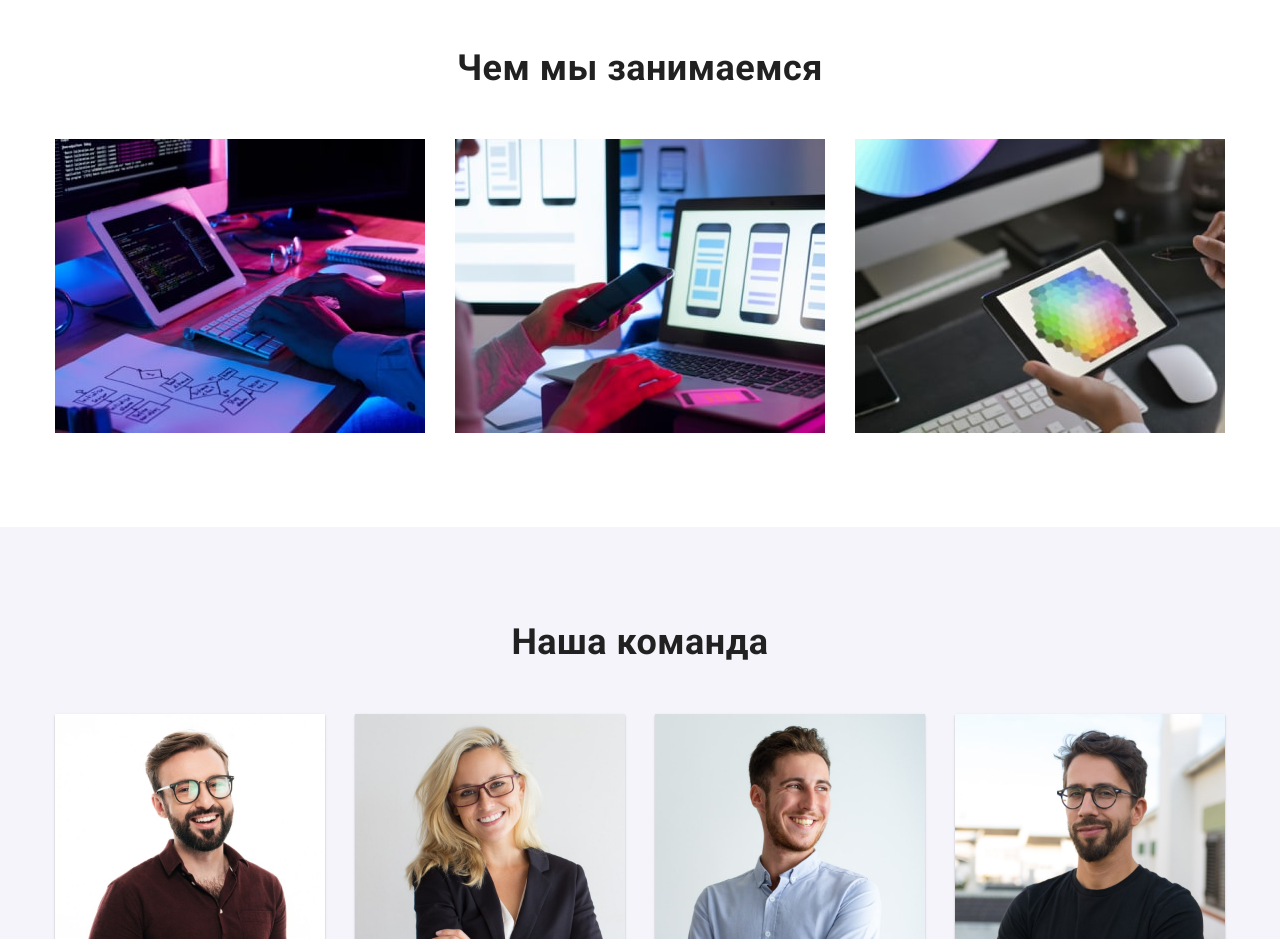
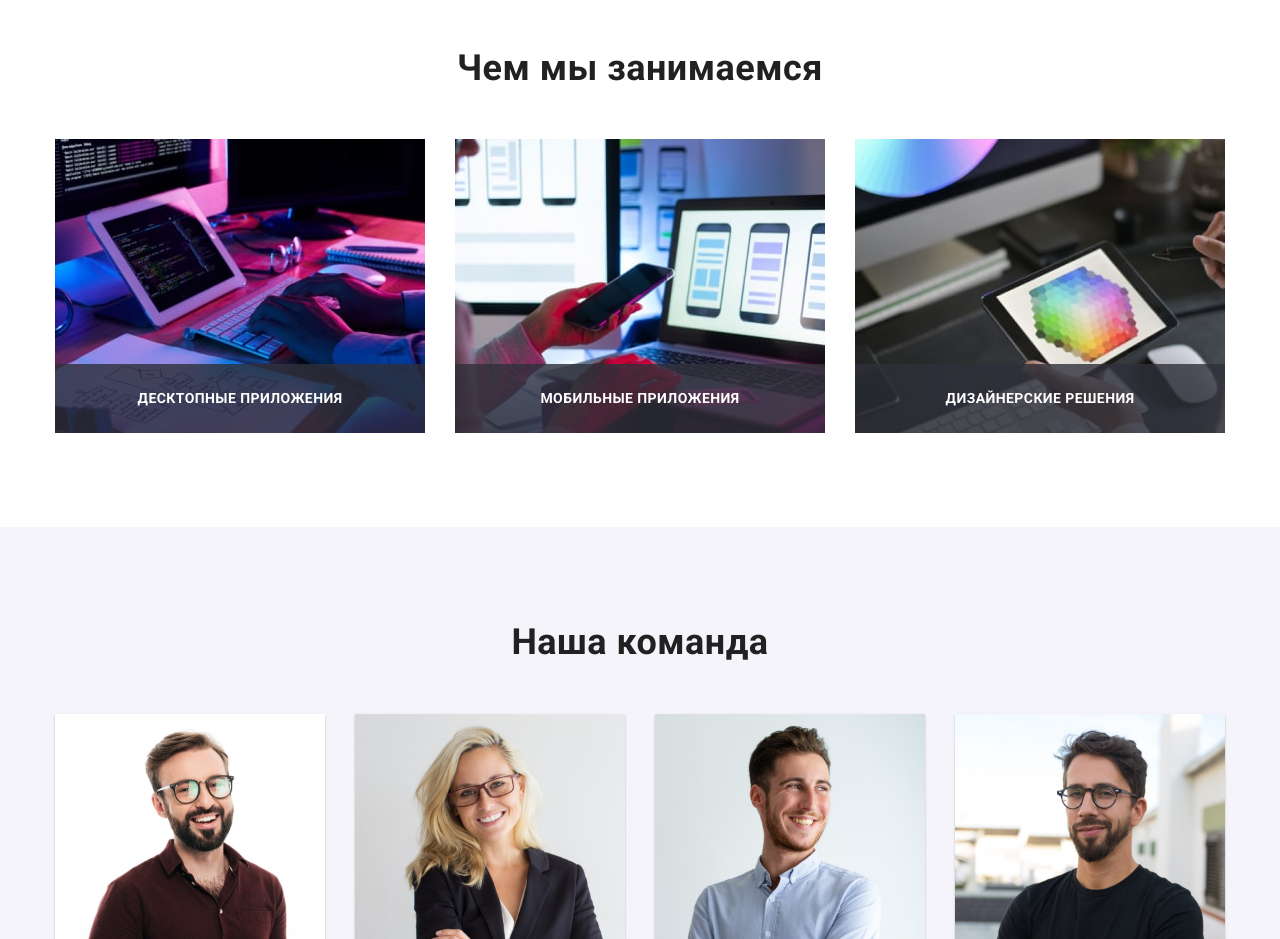
Before and after one commit to Immayou/goit-markup-hw-05, a plain HTML site: page index.html in a window 1280 px wide. Shown: the part 1060-1999 px from the top of the page. Drawn offline with nearby package versions, Linux system fonts and the light colour scheme.

Commit message:
Встановлює текст над картинками секції "Чем мы занимаемся"

```diff
--- a/css/styles.css
+++ b/css/styles.css
@@ -345,9 +345,30 @@ fill: var(--accent-color);
     margin-right: 30px;
 }
 
-.work-item:last-child {
-    margin-right: 0;
+.work-item-top {
+    position: relative;
 }
+
+.work-item-text {
+    position: absolute;
+    left: 0;
+    bottom: 0;
+
+    display: block;
+    width: 100%;
+    padding-top: 27px;
+    padding-bottom: 27px;
+    margin: 0;
+
+    font-weight: 700;
+    font-size: 14px;
+    line-height: 1.14;
+    text-align: center;
+    letter-spacing: 0.03em;
+    text-transform: uppercase;
+    color: #FFFFFF;
+    background-color: rgba(47, 48, 58, 0.8);
+    }
 
 /* наша команда */
 
--- a/index.html
+++ b/index.html
@@ -102,12 +102,27 @@
             <div class="container">
                 <h2 class="work-title">Чем мы занимаемся</h2>
                 <ul class="work-list list">
-                    <li class="work-item"><img src="./images/box-1-min.jpg" alt="Печатает на клавиатуре" width="370"
-                            height="294"></li>
-                    <li class="work-item"><img src="./images/box-2-min.jpg" alt="Работает в телефоне" width="370"
-                            height="294"></li>
-                    <li class="work-item"><img src="./images/box-3-min.jpg" alt="Работает с планшетом" width="370"
-                            height="294"></li>
+                    <li class="work-item">
+                            <div class="work-item-top">
+                            <img src="./images/box-1-min.jpg" alt="Печатает на клавиатуре" width="370"
+                            height="294">
+                            <p class="work-item-text">Десктопные приложения</p>
+                            </div>
+                        </li>
+                    <li class="work-item">
+                            <div class="work-item-top">
+                            <img src="./images/box-2-min.jpg" alt="Работает в телефоне" width="370"
+                            height="294">
+                            <p class="work-item-text">Мобильные приложения</p>
+                            </div>
+                        </li>
+                    <li class="work-item">
+                            <div class="work-item-top">
+                            <img src="./images/box-3-min.jpg" alt="Работает с планшетом" width="370"
+                            height="294">
+                            <p class="work-item-text">Дизайнерские решения</p>
+                            </div>
+                        </li>
                 </ul>
             </div>
         </section>
```
